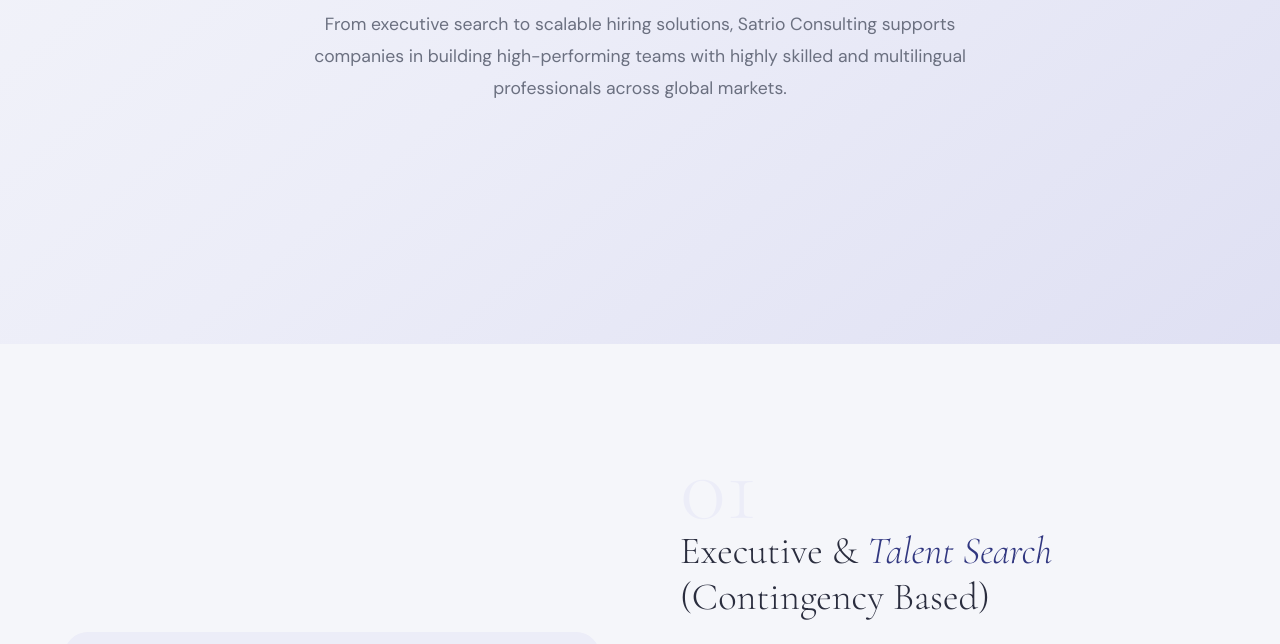
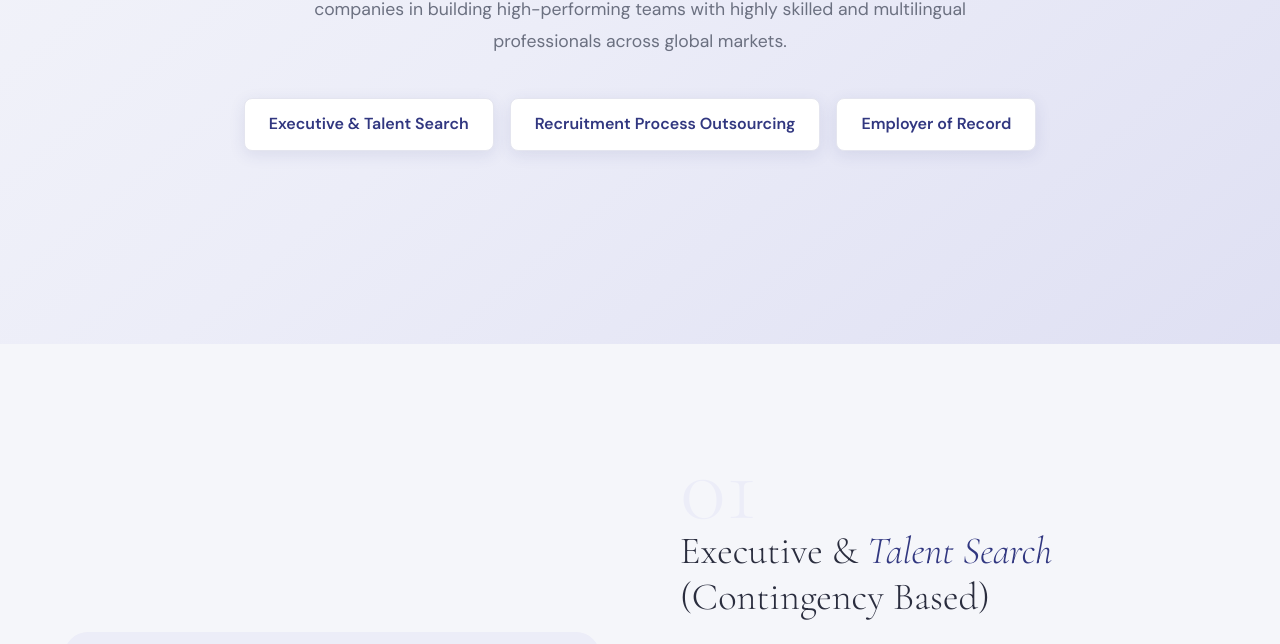
Before and after one commit to anggiclementine02/satrio.consulting, a plain HTML site: page services.html in a window 1280 px wide. Shown: the part 456-1100 px from the top of the page. Drawn offline with nearby package versions, Linux system fonts and the light colour scheme.

Commit message:
Update services.html

```diff
--- a/services.html
+++ b/services.html
@@ -448,6 +448,40 @@
       margin-right: auto;
     }
 
+    /* Tambahkan CSS untuk tombol hero */
+.hero-buttons {
+  display: flex;
+  justify-content: center;
+  gap: 1rem;
+  margin-top: 2.5rem;
+  flex-wrap: wrap;
+}
+
+.hero-btn {
+  display: inline-block;
+  padding: 0.8rem 1.5rem;
+  background: white;
+  color: var(--accent);
+  border-radius: 8px;
+  font-weight: 600;
+  text-decoration: none;
+  transition: all 0.3s ease;
+  border: 1px solid var(--border);
+  box-shadow: 0 4px 16px rgba(49,55,128,0.1);
+}
+
+.hero-btn:hover {
+  transform: translateY(-3px);
+  box-shadow: 0 8px 24px rgba(49,55,128,0.15);
+  background: var(--accent);
+  color: white;
+}
+
+/* Untuk memastikan scrolling halus */
+html {
+  scroll-behavior: smooth;
+}
+
     /* service detail (preserving original layout but styled with new system) */
     .service-detail {
       padding: 6rem 5%;
@@ -880,14 +914,20 @@
   </div>
 
   <!-- PAGE HERO (styled like about.html) -->
-  <div class="page-hero">
-    <div class="page-hero-inner">
-      <div class="breadcrumb"><a href="index.html">Home</a> / Services</div>
-      <h1>Connecting Businesses<br>with <em>Exceptional Talent</em></h1>
-      <p>From executive search to scalable hiring solutions, Satrio Consulting supports companies in building high-performing teams with highly skilled and multilingual professionals across global markets.</p>
+<div class="page-hero">
+  <div class="page-hero-inner">
+    <div class="breadcrumb"><a href="index.html">Home</a> / Services</div>
+    <h1>Connecting Businesses<br>with <em>Exceptional Talent</em></h1>
+    <p>From executive search to scalable hiring solutions, Satrio Consulting supports companies in building high-performing teams with highly skilled and multilingual professionals across global markets.</p>
+
+    <!-- Tambahkan tombol-tombol layanan -->
+    <div class="hero-buttons">
+      <a href="#search" class="hero-btn">Executive & Talent Search</a>
+      <a href="#rpo" class="hero-btn">Recruitment Process Outsourcing </a>
+      <a href="#eor" class="hero-btn">Employer of Record</a>
     </div>
   </div>
-
+</div>
   <!-- SERVICE 1: Executive & Talent Search -->
   <div class="service-detail" id="search">
     <div class="service-detail-inner">
```
